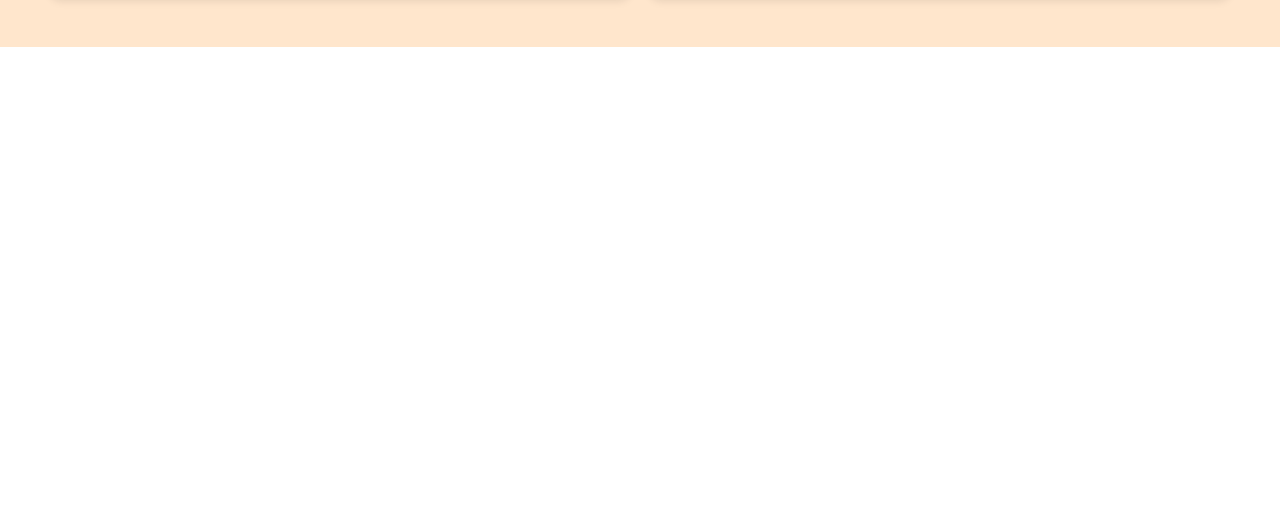
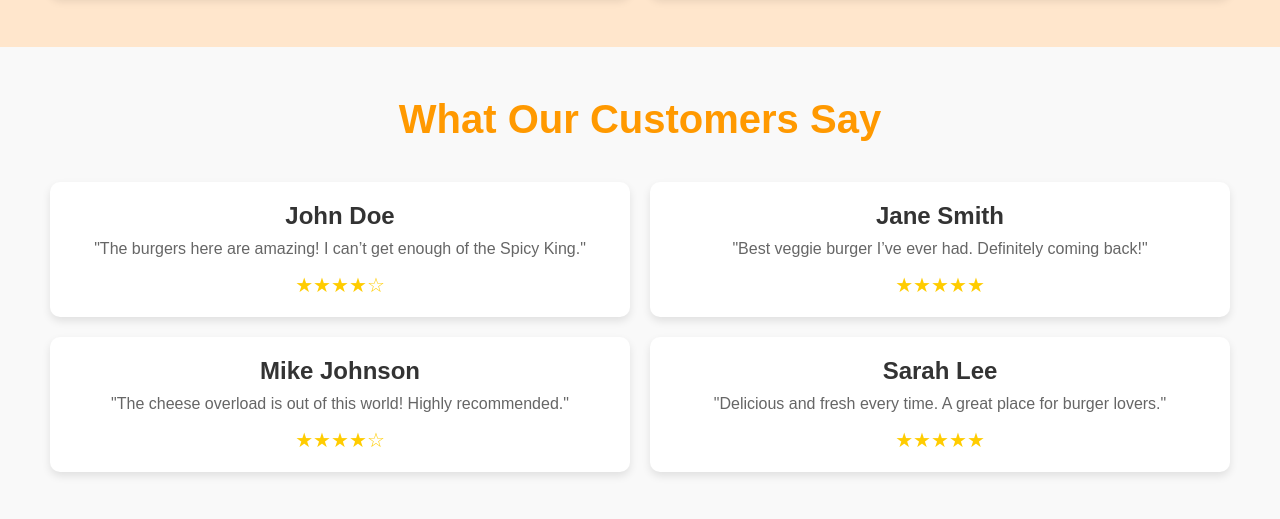
Before and after one commit to alijandeveloper/Burger-King, a plain HTML site: page index.html in a window 1280 px wide. Shown: the part 1623-2142 px from the top of the page. Before the commit the page ends 1670 px from the top, so only its background shows below. Drawn offline with Linux system fonts and the light colour scheme.

Commit message:
reviews-section

```diff
--- a/index.html
+++ b/index.html
@@ -64,6 +64,40 @@
     </div>
   </section>
 
+  <section class="reviews-section">
+    <h2>What Our Customers Say</h2>
+    <div class="reviews-grid">
+      <div class="review-item">
+        <h3>John Doe</h3>
+        <p>"The burgers here are amazing! I can’t get enough of the Spicy King."</p>
+        <div class="stars">
+          ★★★★☆
+        </div>
+      </div>
+      <div class="review-item">
+        <h3>Jane Smith</h3>
+        <p>"Best veggie burger I’ve ever had. Definitely coming back!"</p>
+        <div class="stars">
+          ★★★★★
+        </div>
+      </div>
+      <div class="review-item">
+        <h3>Mike Johnson</h3>
+        <p>"The cheese overload is out of this world! Highly recommended."</p>
+        <div class="stars">
+          ★★★★☆
+        </div>
+      </div>
+      <div class="review-item">
+        <h3>Sarah Lee</h3>
+        <p>"Delicious and fresh every time. A great place for burger lovers."</p>
+        <div class="stars">
+          ★★★★★
+        </div>
+      </div>
+    </div>
+  </section>
+
 <script src="script.js"></script>
 </body>
 </html>
--- a/styles.css
+++ b/styles.css
@@ -227,3 +227,60 @@
       grid-template-columns: 1fr;
     }
   }
+
+
+  /* Customer Reviews Section Styling */
+.reviews-section {
+    padding: 50px;
+    background-color: #f9f9f9;
+    text-align: center;
+  }
+
+  .reviews-section h2 {
+    font-size: 40px;
+    color: #ff9900;
+    margin-bottom: 40px;
+  }
+
+  .reviews-grid {
+    display: grid;
+    grid-template-columns: repeat(2, 1fr);
+    gap: 20px;
+  }
+
+  .review-item {
+    background-color: white;
+    padding: 20px;
+    border-radius: 10px;
+    box-shadow: 0 4px 8px rgba(0, 0, 0, 0.1);
+    transition: transform 0.3s ease, box-shadow 0.3s ease;
+  }
+
+  .review-item:hover {
+    transform: translateY(-10px);
+    box-shadow: 0 8px 16px rgba(0, 0, 0, 0.2);
+  }
+
+  .review-item h3 {
+    font-size: 24px;
+    color: #333;
+    margin-bottom: 10px;
+  }
+
+  .review-item p {
+    font-size: 16px;
+    color: #666;
+    margin-bottom: 15px;
+  }
+
+  .stars {
+    color: #ffcc00;
+    font-size: 20px;
+  }
+
+  /* Responsive Design for Review Grid */
+  @media (max-width: 768px) {
+    .reviews-grid {
+      grid-template-columns: 1fr; /* Stacks the reviews vertically on smaller screens */
+    }
+  }
```
